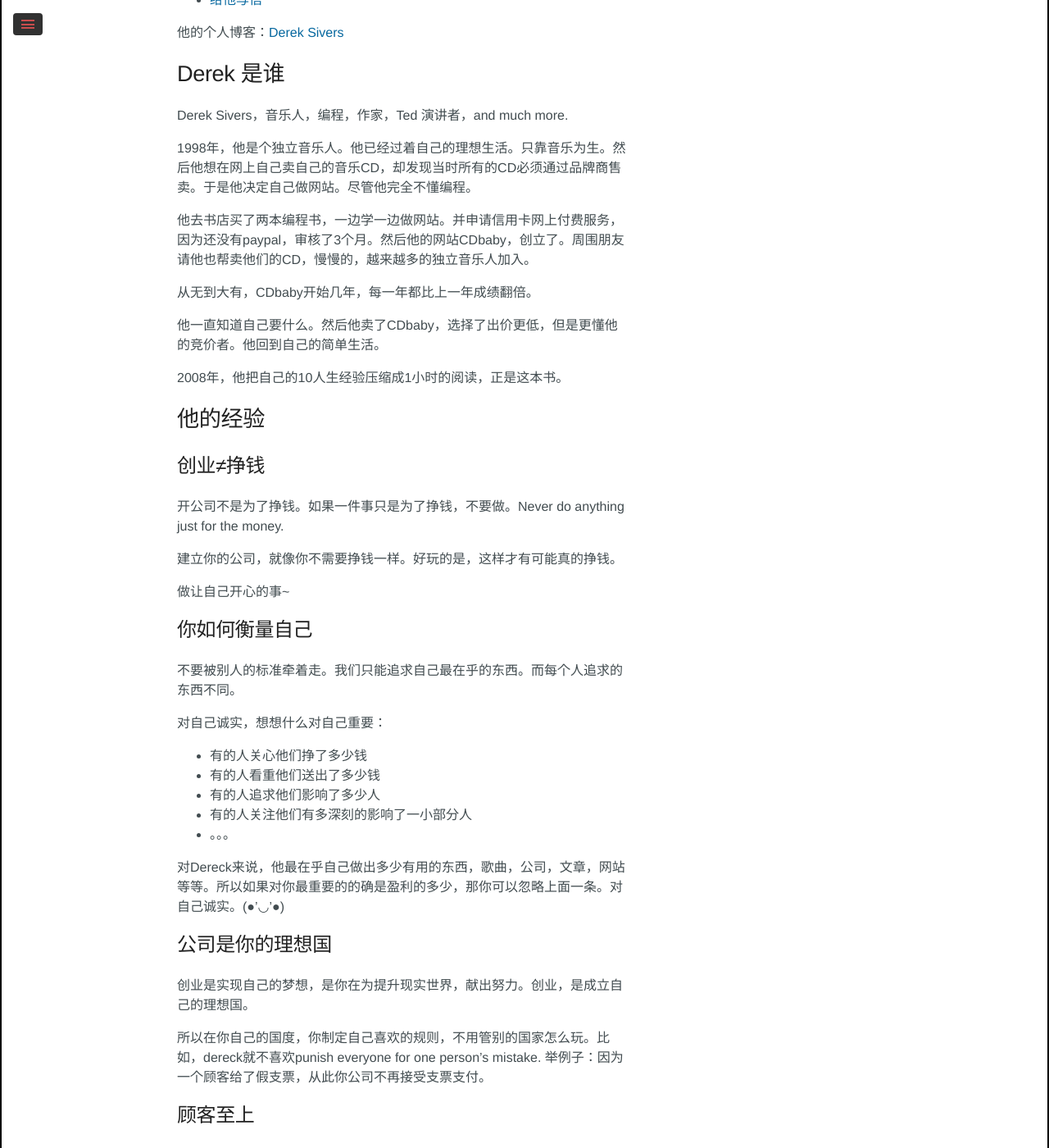
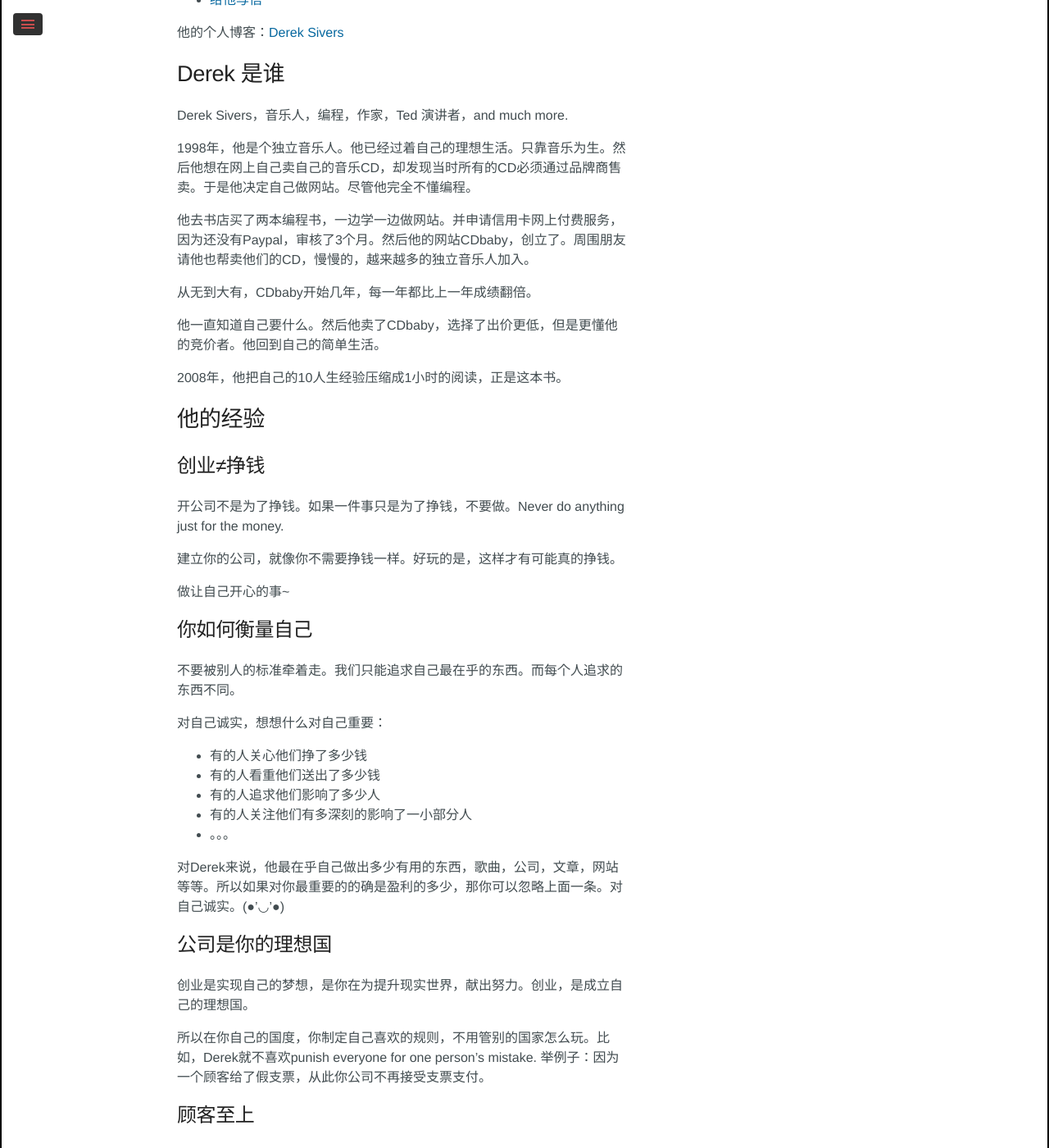
Before and after one commit to ericazhan/ericazhan.github.io, a Jekyll site: the page built from _posts/2021-01-07-anything_you_want.md, in a window 1280 px wide and 1400 px high, scrolled down 566 px. Shown: the whole window at 82% size. Built offline with Jekyll 4.4.1, drawn with Linux system fonts in a browser that asks for light colours; some web fonts are replaced; comment, search, counter and statistics services are not loaded; some of the changed text lies outside the part shown.

Commit message:
🤸‍♀️ UPDATE:

```diff
--- a/_posts/2021-01-07-anything_you_want.md
+++ b/_posts/2021-01-07-anything_you_want.md
@@ -18,7 +18,7 @@
 
 1998年，他是个独立音乐人。他已经过着自己的理想生活。只靠音乐为生。然后他想在网上自己卖自己的音乐CD，却发现当时所有的CD必须通过品牌商售卖。于是他决定自己做网站。尽管他完全不懂编程。
 
-他去书店买了两本编程书，一边学一边做网站。并申请信用卡网上付费服务，因为还没有paypal，审核了3个月。然后他的网站CDbaby，创立了。周围朋友请他也帮卖他们的CD，慢慢的，越来越多的独立音乐人加入。
+他去书店买了两本编程书，一边学一边做网站。并申请信用卡网上付费服务，因为还没有Paypal，审核了3个月。然后他的网站CDbaby，创立了。周围朋友请他也帮卖他们的CD，慢慢的，越来越多的独立音乐人加入。
 
 从无到大有，CDbaby开始几年，每一年都比上一年成绩翻倍。
 
@@ -48,13 +48,13 @@
 - 有的人关注他们有多深刻的影响了一小部分人
 - 。。。
 
-对Dereck来说，他最在乎自己做出多少有用的东西，歌曲，公司，文章，网站等等。所以如果对你最重要的的确是盈利的多少，那你可以忽略上面一条。对自己诚实。(●'◡'●)
+对Derek来说，他最在乎自己做出多少有用的东西，歌曲，公司，文章，网站等等。所以如果对你最重要的的确是盈利的多少，那你可以忽略上面一条。对自己诚实。(●'◡'●)
 
 ## 公司是你的理想国
 
 创业是实现自己的梦想，是你在为提升现实世界，献出努力。创业，是成立自己的理想国。
 
-所以在你自己的国度，你制定自己喜欢的规则，不用管别的国家怎么玩。比如，dereck就不喜欢punish everyone for one person's mistake. 举例子：因为一个顾客给了假支票，从此你公司不再接受支票支付。
+所以在你自己的国度，你制定自己喜欢的规则，不用管别的国家怎么玩。比如，Derek就不喜欢punish everyone for one person's mistake. 举例子：因为一个顾客给了假支票，从此你公司不再接受支票支付。
 
 ## 顾客至上
 
@@ -78,7 +78,7 @@
 
 ## 外包 VS 自己学着做
 
-Dereck是个音乐人，但是当他想建立Cdbaby时，他是自己去书店，买书，自己一行一行边学边写的代码！即使后期网站需要更多的功能，代码更复杂，他仍然自己边学边写。
+Derek是个音乐人，但是当他想建立CDbaby时，他是自己去书店，买书，自己一行一行边学边写的代码！即使后期网站需要更多的功能，代码更复杂，他仍然自己边学边写。
 
 他当然可以外包给别人写，也许更快。但是他说“你的作品就是网站，你让别人写代码，这就像你说你玩乐队，但是你让别人给你写歌~ 这可是我的创作！”  But for an Internet business, outsourcing the programming would be like a band outsourcing the songwriting! This wasn't just my business—this was my creation!
 
@@ -98,7 +98,7 @@
 
 ## 他的极简生活
 
-曾经他说他会一直待在自己创立的cdbaby，然后10年后他知道自己厌倦了。和好友、专业人士咨询确认后，他把公司卖了，钱全部捐赠一个音乐慈善基金。他每年拿5%作为自己的生活费。
+曾经他说他会一直待在自己创立的CDbaby，然后10年后他知道自己厌倦了。和好友、专业人士咨询确认后，他把公司卖了，钱全部捐赠一个音乐慈善基金。他每年拿5%作为自己的生活费。
 
 > I live simply. I don't own a house, a car, or even a TV. The less I own, the happier I am. The lack of stuff gives me the priceless freedom to live anywhere anytime.
 
```
